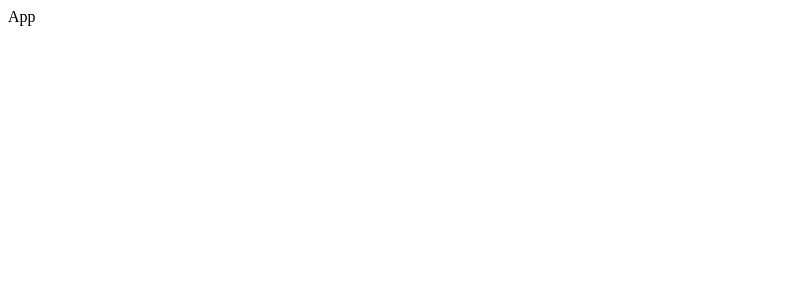
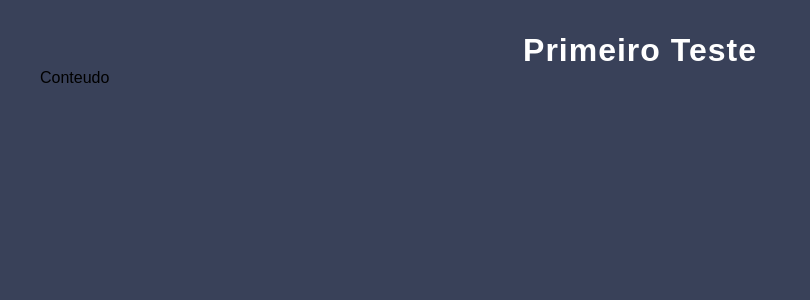
Before and after one commit to Henrique1204/Sistema-AGV-Mapa, a React (Create React App) app: page / in a window 1280 px wide. Shown: the top 300 px of the page, without its empty margins (0-810 px from the left). Built offline with nearby package versions, Linux system fonts and the light colour scheme; the HTML template or start-up script is replaced by a standard one.

Commit message:
Criar componente para sessoes com conteudos

```diff
--- /dev/null
+++ b/src/App.css
@@ -0,0 +1,15 @@
+/* Reset */
+*,
+*::before,
+*::after {
+    margin: 0;
+    padding: 0;
+    box-sizing: border-box;
+    font-family: inherit;
+    color: inherit;
+}
+
+body {
+    font-family: sans-serif;
+    background-color: #394159;
+}
--- a/src/App.js
+++ b/src/App.js
@@ -1,10 +1,14 @@
 import React from 'react';
+import './App.css';
+import SessaoConteudo from './Componentes/SessaoConteudo';
 
 const App = () => {
   return (
-    <div>
-      App
-    </div>
+    <>
+      <SessaoConteudo titulo="Primeiro Teste">
+        Conteudo
+      </SessaoConteudo>
+    </>
   );
 };
 
--- /dev/null
+++ b/src/Componentes/SessaoConteudo/index.js
@@ -0,0 +1,13 @@
+import React from 'react';
+import estilos from './index.module.css';
+
+const SessaoConteudo = ({ titulo, children }) => {
+    return (
+        <section className={estilos.SessaoConteudo}>
+            <h1>{titulo}</h1>
+            {children}
+        </section>
+    );
+};
+
+export default SessaoConteudo;
--- /dev/null
+++ b/src/Componentes/SessaoConteudo/index.module.css
@@ -0,0 +1,16 @@
+.SessaoConteudo {
+    max-width: 1200px;
+    padding: 2rem 0;
+    margin: 0 auto;
+    display: flex;
+    flex-wrap: wrap;
+}
+
+.SessaoConteudo h1 {
+    width: 100%;
+    font-size: 2rem;
+    text-align: center;
+    text-transform: capitalize;
+    letter-spacing: 1px;
+    color: #FFF;
+}
```
